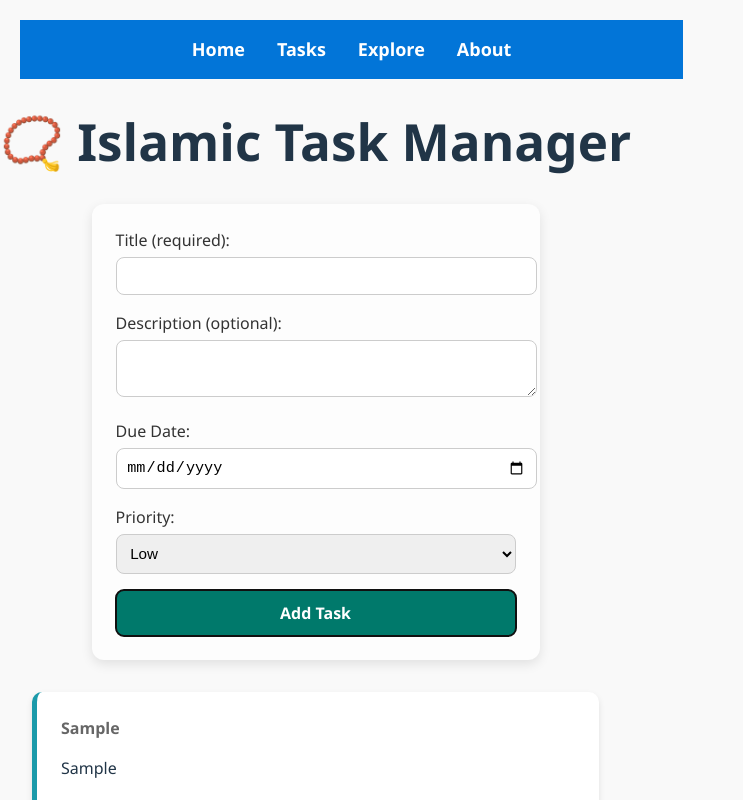
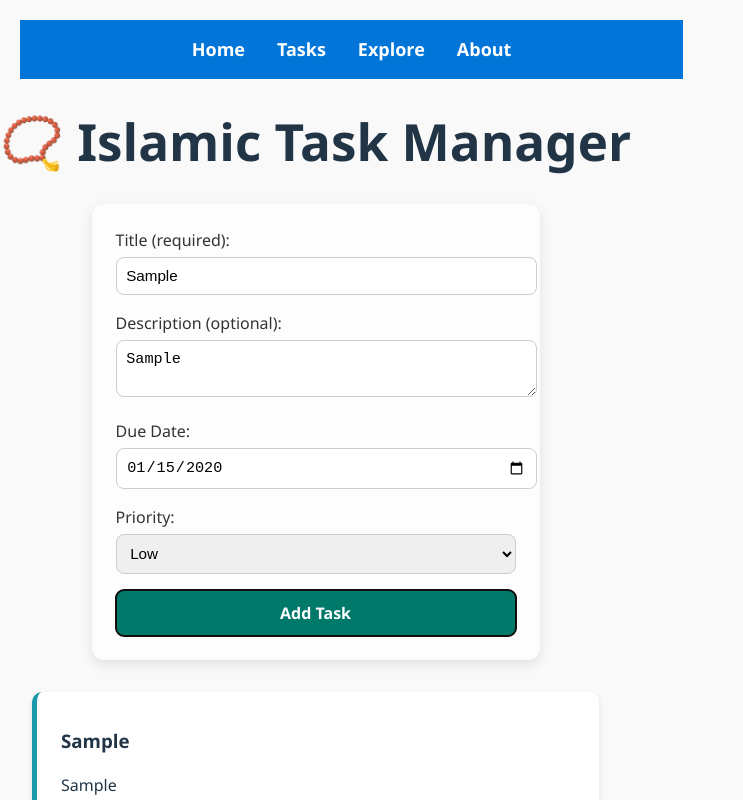
Before and after one commit to Remmaabde/Islamic-Task-manager, a React (Vite) app in the folder Task/: page / in a window 1280 px wide. Both pictures are taken after typing "Sample", "Sample", "2020-01-15" into the empty fields and a click on the button "Add Task". Shown: the top 800 px of the page, without its empty margins (0-743 px from the left). Built offline with nearby package versions, Linux system fonts and the light colour scheme.

Commit message:
Finalized day 4

```diff
--- a/Task/src/components/Task/TaskApp.jsx
+++ b/Task/src/components/Task/TaskApp.jsx
@@ -4,26 +4,58 @@ import TaskCard from "./TaskCard";
 
 export default function TaskApp() {
   const [tasks, setTasks] = useState([]);
+  const [editingTask, setEditingTask] = useState(null);
 
+  // Add new task or update existing task
   const handleAddTask = (taskData) => {
-    const newTask = {
-    id: Date.now(),
-    ...taskData,
-    completed: false,
+    if (editingTask) {
+      setTasks(tasks.map(t => t.id === editingTask.id ? { ...t, ...taskData } : t));
+      setEditingTask(null);
+    } else {
+      const newTask = { ...taskData, id: Date.now(), completed: false };
+      setTasks([newTask, ...tasks]);
+    }
   };
-    setTasks([newTask, ...tasks]);
+
+  // Toggle task complete/undo
+  const handleToggleComplete = (taskId) => {
+    setTasks(tasks.map(t => t.id === taskId ? { ...t, completed: !t.completed } : t));
+  };
+
+  // Delete task
+  const handleDeleteTask = (taskId) => {
+    setTasks(tasks.filter(t => t.id !== taskId));
+  };
+
+  // Set task into edit mode
+  const handleEditTask = (task) => {
+    setEditingTask(task);
+  };
+
+  // Cancel editing and reset form
+  const handleCancelEdit = () => {
+    setEditingTask(null);
   };
 
   return (
     <div className="p-6">
       <h1 className="text-3xl font-bold mb-4">📿 Islamic Task Manager</h1>
 
-    <TaskForm onSubmit={handleAddTask} />
+      <TaskForm
+        onSubmit={handleAddTask}
+        initialTask={editingTask}
+        onCancel={handleCancelEdit}
+      />
 
-      {/* Task listing using map() Js(built-in) */}
       <div className="grid grid-cols-1 md:grid-cols-2 lg:grid-cols-3 gap-4 mt-6">
-        {tasks.map((task) => (
-          <TaskCard key={task.id} task={task} />
+        {tasks.map(task => (
+          <TaskCard
+            key={task.id}
+            task={task}
+            onToggleComplete={() => handleToggleComplete(task.id)}
+            onDelete={() => handleDeleteTask(task.id)}
+            onEdit={() => handleEditTask(task)}
+          />
         ))}
       </div>
     </div>
--- a/Task/src/components/Task/TaskCard.jsx
+++ b/Task/src/components/Task/TaskCard.jsx
@@ -1,44 +1,23 @@
 import React from "react";
 
-export default function TaskCard({ task }) {
-  // we receive the entire task object as props now
+export default function TaskCard({ task, onToggleComplete, onDelete, onEdit }) {
+  return (
+    <div className={`task-card p-4 rounded shadow ${task.completed ? "bg-green-200" : "bg-white"}`}>
+      <h3 className={`font-bold ${task.completed ? "line-through" : ""}`}>{task.title}</h3>
+      <p>{task.description}</p>
+      <p>Due: {task.dueDate}</p>
+      <p>Priority: {task.priority}</p>
 
-  // pick priority colors
-  const priorityColors = {
-    High: "bg-red-200 text-red-800",
-    Medium: "bg-yellow-200 text-yellow-800",
-    Low: "bg-green-200 text-green-800",
-  };
-
-  return (
-    <div
-      className={`task-card p-4 m-2 rounded-lg shadow-md border
-        ${task.completed ? "bg-gray-100 line-through" : "bg-white"}`}
-    >
-      {/* Task title with completion style */}
-      <h2 className="text-xl font-bold">
-        {task.title}
-      </h2>
-
-      {/* Only show teh description if it exists */}
-      {task.description && (
-        <p className="text-gray-600">{task.description}</p>
-      )}
-
-      {/* Due_date */}
-      <p className="text-sm text-gray-500">Due: {task.dueDate}</p>
-
-      {/* Priority */}
-      <span
-        className={`inline-block px-2 py-1 rounded text-sm font-semibold ${priorityColors[task.priority]}`}
-      >
-        {task.priority}
-      </span>
-
-      {/* I just completed the checkbox checkbox */}
-      <div>
-        <input type="checkbox" checked={task.completed} readOnly />
-        <span className="ml-2">Completed</span>
+      <div className="flex gap-2 mt-2">
+        <button onClick={onToggleComplete} title={task.completed ? "Undo Complete" : "Mark Complete"}>
+          {task.completed ? "Undo" : "Complete"}
+        </button>
+        <button onClick={onEdit} title="Edit Task">
+          Edit
+        </button>
+        <button onClick={onDelete} title="Delete Task" className="text-red-600">
+          Delete
+        </button>
       </div>
     </div>
   );
--- a/Task/src/components/Task/TaskForm.jsx
+++ b/Task/src/components/Task/TaskForm.jsx
@@ -1,66 +1,66 @@
-import React, { useState } from "react";
+import React, { useState, useEffect } from "react";
 
-export default function TaskForm({ onSubmit }) {
+export default function TaskForm({ onSubmit, initialTask, onCancel }) {
   const [title, setTitle] = useState("");
   const [description, setDescription] = useState("");
   const [dueDate, setDueDate] = useState("");
   const [priority, setPriority] = useState("Low");
 
-const handleSubmit = (e) => {
-    e.preventDefault();
-
-    // send data to parent (TaskApp)
-    onSubmit({ title, description, dueDate, priority });
-
-    // reset form
+  // Populate form when editing
+  useEffect(() => {
+    if (initialTask) {
+      setTitle(initialTask.title);
+      setDescription(initialTask.description);
+      setDueDate(initialTask.dueDate);
+      setPriority(initialTask.priority);
+    } else {
       setTitle("");
       setDescription("");
       setDueDate("");
       setPriority("Low");
+    }
+  }, [initialTask]);
+
+  const handleSubmit = (e) => {
+    e.preventDefault();
+    onSubmit({
+      id: initialTask ? initialTask.id : undefined,
+      title,
+      description,
+      dueDate,
+      priority,
+      completed: initialTask ? initialTask.completed : false,
+    });
   };
 
   return (
     <form className="task-form" onSubmit={handleSubmit}>
       <label>
         Title (required):
-        <input
-        type="text"
-        value={title}
-        onChange={(e) => setTitle(e.target.value)}
-        required
-        />
+        <input type="text" value={title} onChange={e => setTitle(e.target.value)} required />
       </label>
 
       <label>
         Description (optional):
-        <textarea
-        value={description}
-        onChange={(e) => setDescription(e.target.value)}
-        ></textarea>
+        <textarea value={description} onChange={e => setDescription(e.target.value)}></textarea>
       </label>
 
       <label>
         Due Date:
-        <input
-        type="date"
-        value={dueDate}
-        onChange={(e) => setDueDate(e.target.value)}
-        />
+        <input type="date" value={dueDate} onChange={e => setDueDate(e.target.value)} />
       </label>
 
       <label>
         Priority:
-        <select
-        value={priority}
-        onChange={(e) => setPriority(e.target.value)}
-        >
+        <select value={priority} onChange={e => setPriority(e.target.value)}>
           <option value="Low">Low</option>
           <option value="Medium">Medium</option>
           <option value="High">High</option>
         </select>
       </label>
 
-    <button type="submit">Add Task</button>
+      <button type="submit">{initialTask ? "Update Task" : "Add Task"}</button>
+      {initialTask && <button type="button" onClick={onCancel}>Cancel</button>}
     </form>
   );
 }
```
Lines whose indentation alone changed are shown as unchanged.
